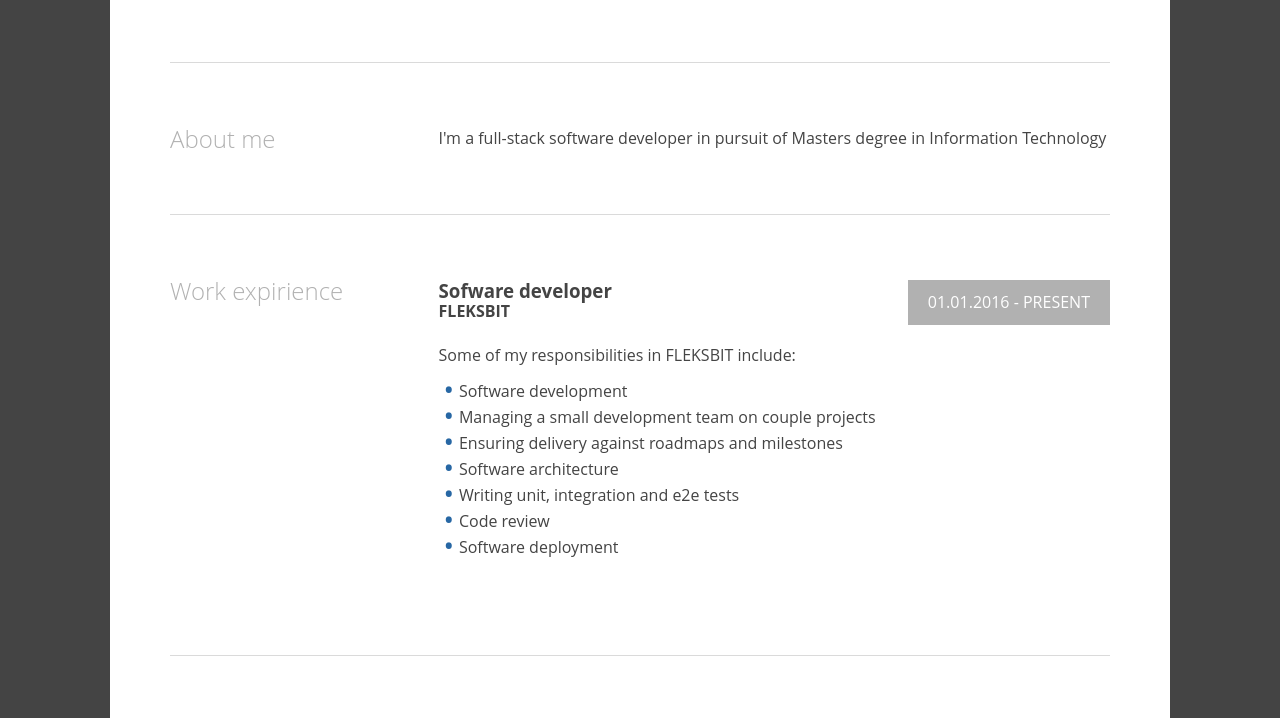
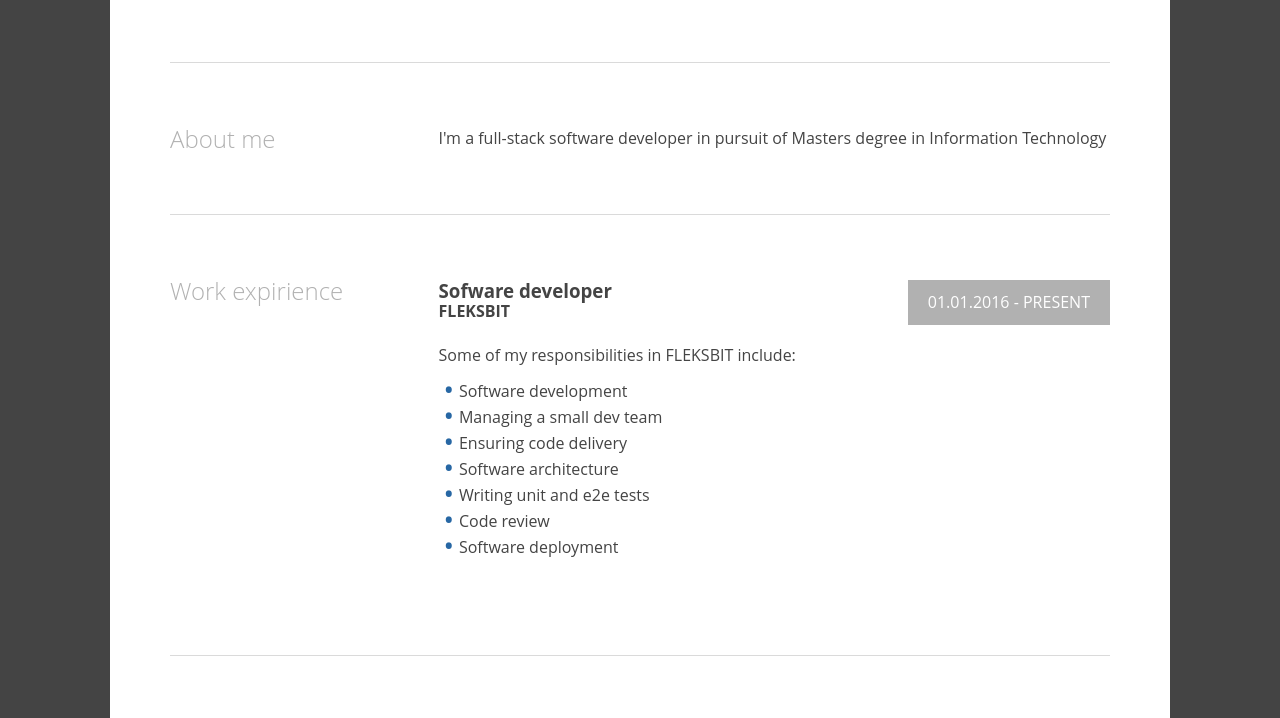
Before and after one commit to Lkristijan/Lkristijan.github.io, a plain HTML site: page index.html in a window 1280 px wide. Shown: the part 308-1026 px from the top of the page. Drawn offline with Linux system fonts and the light colour scheme.

Commit message:
Update responsibilities

```diff
--- a/index.html
+++ b/index.html
@@ -71,10 +71,10 @@
 						Some of my responsibilities in FLEKSBIT include:
 						<ul class="list">
 							<li>Software development</li>
-							<li>Managing a small development team on couple projects</li>
-							<li>Ensuring delivery against roadmaps and milestones</li>
+							<li>Managing a small dev team</li>
+							<li>Ensuring code delivery</li>
 							<li>Software architecture</li>
-							<li>Writing unit, integration and e2e tests</li>
+							<li>Writing unit and e2e tests</li>
 							<li>Code review</li>
 							<li>Software deployment</li>
 						</ul>
```
